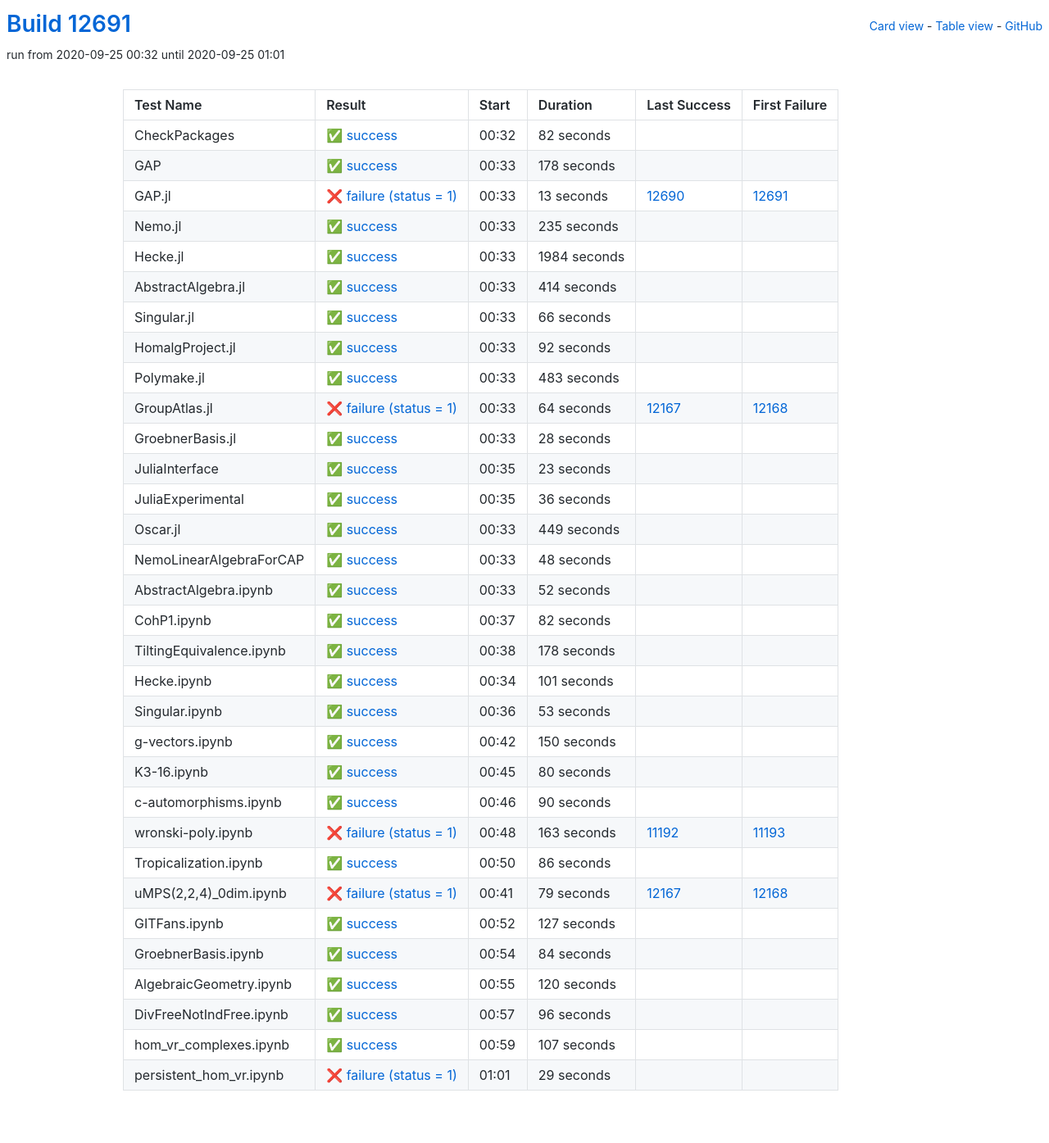
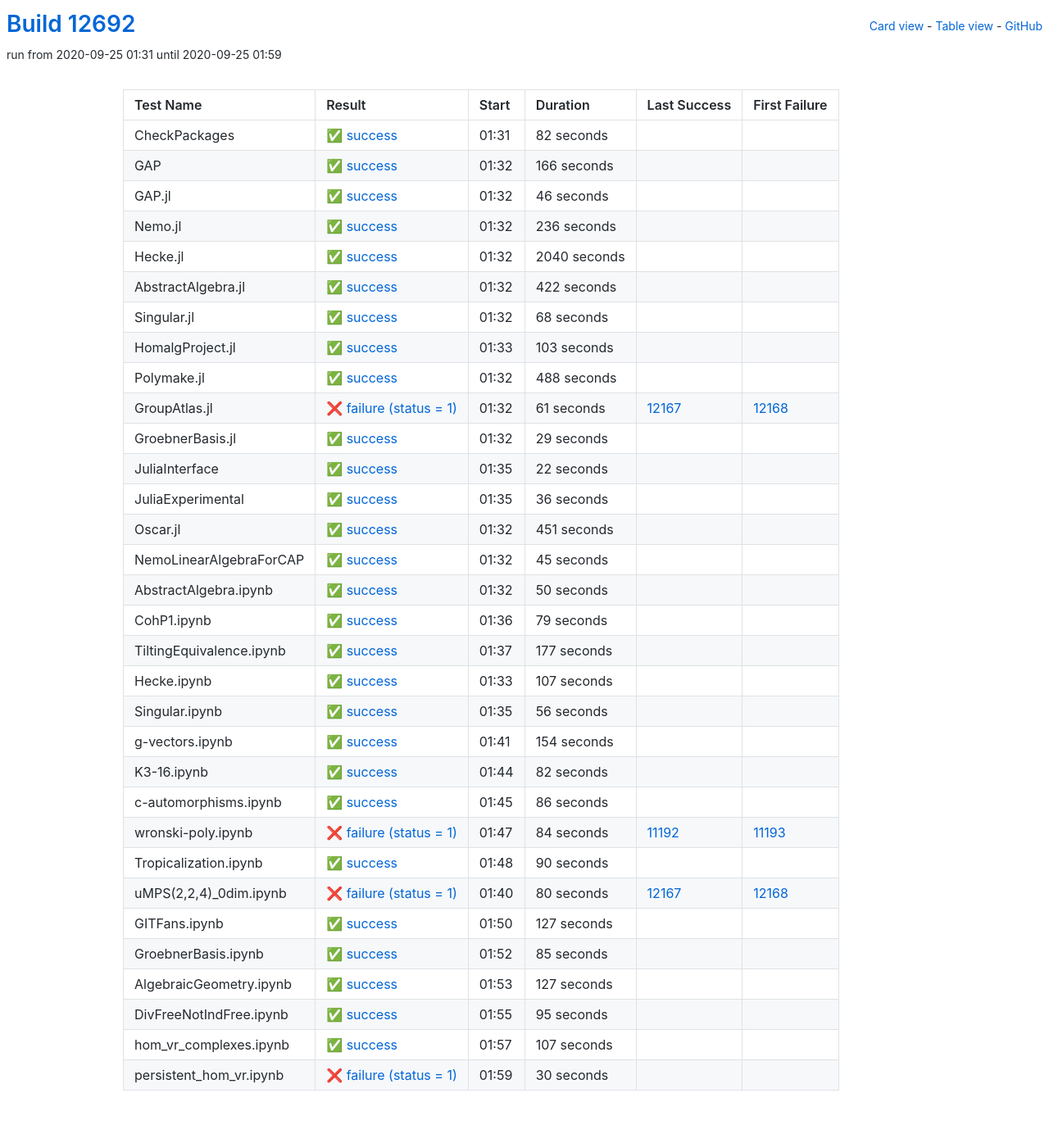
Before and after one commit to oscar-system/oscar-ci-status, a Jekyll site: the page built from table.html, in a window 1280 px wide. Shown: the whole page at 82% size. Built offline with Jekyll 4.4.1, drawn with Linux system fonts in a browser that asks for light colours.

Commit message:
Build #12692

```diff
--- a/_data/ci.yml
+++ b/_data/ci.yml
@@ -1,6 +1,6 @@
 ---
-build: 12691
-build_url: https://oscarci.mathematik.uni-kl.de/job/oscar/12691/
+build: 12692
+build_url: https://oscarci.mathematik.uni-kl.de/job/oscar/12692/
 job: oscar
 organization: oscar-system
 repo: oscar-ci-status
@@ -8,8 +8,8 @@
 tests:
 - name: CheckPackages
   id: checkpackages
-  log: https://oscarci.mathematik.uni-kl.de/job/oscar/12691/artifact/logs/build-12691/CheckPackages.log
-  start: 2020-09-25 00:32
+  log: https://oscarci.mathematik.uni-kl.de/job/oscar/12692/artifact/logs/build-12692/CheckPackages.log
+  start: 2020-09-25 01:31
   success: true
   exitcode: 0
   status: success
@@ -20,140 +20,140 @@
   first_failure_url:
 - name: GAP
   id: gap
-  log: https://oscarci.mathematik.uni-kl.de/job/oscar/12691/artifact/logs/build-12691/GAP.log
-  start: 2020-09-25 00:33
+  log: https://oscarci.mathematik.uni-kl.de/job/oscar/12692/artifact/logs/build-12692/GAP.log
+  start: 2020-09-25 01:32
   success: true
   exitcode: 0
   status: success
-  duration: 178
+  duration: 166
   last_success: false
   last_success_url:
   first_failure: false
   first_failure_url:
 - name: GAP.jl
   id: gap-jl
-  log: https://oscarci.mathematik.uni-kl.de/job/oscar/12691/artifact/logs/build-12691/GAP.jl.log
-  start: 2020-09-25 00:33
-  success: false
-  exitcode: 1
-  status: failure
-  duration: 13
-  last_success: 12690
-  last_success_url: https://oscarci.mathematik.uni-kl.de/job/oscar/12690/
-  first_failure: 12691
-  first_failure_url: https://oscarci.mathematik.uni-kl.de/job/oscar/12691/
-- name: Nemo.jl
-  id: nemo-jl
-  log: https://oscarci.mathematik.uni-kl.de/job/oscar/12691/artifact/logs/build-12691/Nemo.jl.log
-  start: 2020-09-25 00:33
+  log: https://oscarci.mathematik.uni-kl.de/job/oscar/12692/artifact/logs/build-12692/GAP.jl.log
+  start: 2020-09-25 01:32
   success: true
   exitcode: 0
   status: success
-  duration: 235
+  duration: 46
+  last_success: false
+  last_success_url:
+  first_failure: false
+  first_failure_url:
+- name: Nemo.jl
+  id: nemo-jl
+  log: https://oscarci.mathematik.uni-kl.de/job/oscar/12692/artifact/logs/build-12692/Nemo.jl.log
+  start: 2020-09-25 01:32
+  success: true
+  exitcode: 0
+  status: success
+  duration: 236
   last_success: false
   last_success_url:
   first_failure: false
   first_failure_url:
 - name: Hecke.jl
   id: hecke-jl
-  log: https://oscarci.mathematik.uni-kl.de/job/oscar/12691/artifact/logs/build-12691/Hecke.jl.log
-  start: 2020-09-25 00:33
+  log: https://oscarci.mathematik.uni-kl.de/job/oscar/12692/artifact/logs/build-12692/Hecke.jl.log
+  start: 2020-09-25 01:32
   success: true
   exitcode: 0
   status: success
-  duration: 1984
+  duration: 2040
   last_success: false
   last_success_url:
   first_failure: false
   first_failure_url:
 - name: AbstractAlgebra.jl
   id: abstractalgebra-jl
-  log: https://oscarci.mathematik.uni-kl.de/job/oscar/12691/artifact/logs/build-12691/AbstractAlgebra.jl.log
-  start: 2020-09-25 00:33
+  log: https://oscarci.mathematik.uni-kl.de/job/oscar/12692/artifact/logs/build-12692/AbstractAlgebra.jl.log
+  start: 2020-09-25 01:32
   success: true
   exitcode: 0
   status: success
-  duration: 414
+  duration: 422
   last_success: false
   last_success_url:
   first_failure: false
   first_failure_url:
 - name: Singular.jl
   id: singular-jl
-  log: https://oscarci.mathematik.uni-kl.de/job/oscar/12691/artifact/logs/build-12691/Singular.jl.log
-  start: 2020-09-25 00:33
+  log: https://oscarci.mathematik.uni-kl.de/job/oscar/12692/artifact/logs/build-12692/Singular.jl.log
+  start: 2020-09-25 01:32
   success: true
   exitcode: 0
   status: success
-  duration: 66
+  duration: 68
   last_success: false
   last_success_url:
   first_failure: false
   first_failure_url:
 - name: HomalgProject.jl
   id: homalgproject-jl
-  log: https://oscarci.mathematik.uni-kl.de/job/oscar/12691/artifact/logs/build-12691/HomalgProject.jl.log
-  start: 2020-09-25 00:33
+  log: https://oscarci.mathematik.uni-kl.de/job/oscar/12692/artifact/logs/build-12692/HomalgProject.jl.log
+  start: 2020-09-25 01:33
   success: true
   exitcode: 0
   status: success
-  duration: 92
+  duration: 103
   last_success: false
   last_success_url:
   first_failure: false
   first_failure_url:
 - name: Polymake.jl
   id: polymake-jl
-  log: https://oscarci.mathematik.uni-kl.de/job/oscar/12691/artifact/logs/build-12691/Polymake.jl.log
-  start: 2020-09-25 00:33
+  log: https://oscarci.mathematik.uni-kl.de/job/oscar/12692/artifact/logs/build-12692/Polymake.jl.log
+  start: 2020-09-25 01:32
   success: true
   exitcode: 0
   status: success
-  duration: 483
+  duration: 488
   last_success: false
   last_success_url:
   first_failure: false
   first_failure_url:
 - name: GroupAtlas.jl
   id: groupatlas-jl
-  log: https://oscarci.mathematik.uni-kl.de/job/oscar/12691/artifact/logs/build-12691/GroupAtlas.jl.log
-  start: 2020-09-25 00:33
+  log: https://oscarci.mathematik.uni-kl.de/job/oscar/12692/artifact/logs/build-12692/GroupAtlas.jl.log
+  start: 2020-09-25 01:32
   success: false
   exitcode: 1
   status: failure
-  duration: 64
+  duration: 61
   last_success: 12167
   last_success_url: https://oscarci.mathematik.uni-kl.de/job/oscar/12167/
   first_failure: 12168
   first_failure_url: https://oscarci.mathematik.uni-kl.de/job/oscar/12168/
 - name: GroebnerBasis.jl
   id: groebnerbasis-jl
-  log: https://oscarci.mathematik.uni-kl.de/job/oscar/12691/artifact/logs/build-12691/GroebnerBasis.jl.log
-  start: 2020-09-25 00:33
+  log: https://oscarci.mathematik.uni-kl.de/job/oscar/12692/artifact/logs/build-12692/GroebnerBasis.jl.log
+  start: 2020-09-25 01:32
   success: true
   exitcode: 0
   status: success
-  duration: 28
+  duration: 29
   last_success: false
   last_success_url:
   first_failure: false
   first_failure_url:
 - name: JuliaInterface
   id: juliainterface
-  log: https://oscarci.mathematik.uni-kl.de/job/oscar/12691/artifact/logs/build-12691/JuliaInterface.log
-  start: 2020-09-25 00:35
+  log: https://oscarci.mathematik.uni-kl.de/job/oscar/12692/artifact/logs/build-12692/JuliaInterface.log
+  start: 2020-09-25 01:35
   success: true
   exitcode: 0
   status: success
-  duration: 23
+  duration: 22
   last_success: false
   last_success_url:
   first_failure: false
   first_failure_url:
 - name: JuliaExperimental
   id: juliaexperimental
-  log: https://oscarci.mathematik.uni-kl.de/job/oscar/12691/artifact/logs/build-12691/JuliaExperimental.log
-  start: 2020-09-25 00:35
+  log: https://oscarci.mathematik.uni-kl.de/job/oscar/12692/artifact/logs/build-12692/JuliaExperimental.log
+  start: 2020-09-25 01:35
   success: true
   exitcode: 0
   status: success
@@ -164,44 +164,104 @@
   first_failure_url:
 - name: Oscar.jl
   id: oscar-jl
-  log: https://oscarci.mathematik.uni-kl.de/job/oscar/12691/artifact/logs/build-12691/Oscar.jl.log
-  start: 2020-09-25 00:33
+  log: https://oscarci.mathematik.uni-kl.de/job/oscar/12692/artifact/logs/build-12692/Oscar.jl.log
+  start: 2020-09-25 01:32
   success: true
   exitcode: 0
   status: success
-  duration: 449
+  duration: 451
   last_success: false
   last_success_url:
   first_failure: false
   first_failure_url:
 - name: NemoLinearAlgebraForCAP
   id: nemolinearalgebraforcap
-  log: https://oscarci.mathematik.uni-kl.de/job/oscar/12691/artifact/logs/build-12691/NemoLinearAlgebraForCAP.log
-  start: 2020-09-25 00:33
+  log: https://oscarci.mathematik.uni-kl.de/job/oscar/12692/artifact/logs/build-12692/NemoLinearAlgebraForCAP.log
+  start: 2020-09-25 01:32
   success: true
   exitcode: 0
   status: success
-  duration: 48
+  duration: 45
   last_success: false
   last_success_url:
   first_failure: false
   first_failure_url:
 - name: AbstractAlgebra.ipynb
   id: abstractalgebra-ipynb
-  log: https://oscarci.mathematik.uni-kl.de/job/oscar/12691/artifact/logs/build-12691/AbstractAlgebra.ipynb.log
-  start: 2020-09-25 00:33
+  log: https://oscarci.mathematik.uni-kl.de/job/oscar/12692/artifact/logs/build-12692/AbstractAlgebra.ipynb.log
+  start: 2020-09-25 01:32
   success: true
   exitcode: 0
   status: success
-  duration: 52
+  duration: 50
   last_success: false
   last_success_url:
   first_failure: false
   first_failure_url:
 - name: CohP1.ipynb
   id: cohp1-ipynb
-  log: https://oscarci.mathematik.uni-kl.de/job/oscar/12691/artifact/logs/build-12691/CohP1.ipynb.log
-  start: 2020-09-25 00:37
+  log: https://oscarci.mathematik.uni-kl.de/job/oscar/12692/artifact/logs/build-12692/CohP1.ipynb.log
+  start: 2020-09-25 01:36
+  success: true
+  exitcode: 0
+  status: success
+  duration: 79
+  last_success: false
+  last_success_url:
+  first_failure: false
+  first_failure_url:
+- name: TiltingEquivalence.ipynb
+  id: tiltingequivalence-ipynb
+  log: https://oscarci.mathematik.uni-kl.de/job/oscar/12692/artifact/logs/build-12692/TiltingEquivalence.ipynb.log
+  start: 2020-09-25 01:37
+  success: true
+  exitcode: 0
+  status: success
+  duration: 177
+  last_success: false
+  last_success_url:
+  first_failure: false
+  first_failure_url:
+- name: Hecke.ipynb
+  id: hecke-ipynb
+  log: https://oscarci.mathematik.uni-kl.de/job/oscar/12692/artifact/logs/build-12692/Hecke.ipynb.log
+  start: 2020-09-25 01:33
+  success: true
+  exitcode: 0
+  status: success
+  duration: 107
+  last_success: false
+  last_success_url:
+  first_failure: false
+  first_failure_url:
+- name: Singular.ipynb
+  id: singular-ipynb
+  log: https://oscarci.mathematik.uni-kl.de/job/oscar/12692/artifact/logs/build-12692/Singular.ipynb.log
+  start: 2020-09-25 01:35
+  success: true
+  exitcode: 0
+  status: success
+  duration: 56
+  last_success: false
+  last_success_url:
+  first_failure: false
+  first_failure_url:
+- name: g-vectors.ipynb
+  id: g-vectors-ipynb
+  log: https://oscarci.mathematik.uni-kl.de/job/oscar/12692/artifact/logs/build-12692/g-vectors.ipynb.log
+  start: 2020-09-25 01:41
+  success: true
+  exitcode: 0
+  status: success
+  duration: 154
+  last_success: false
+  last_success_url:
+  first_failure: false
+  first_failure_url:
+- name: K3-16.ipynb
+  id: k3-16-ipynb
+  log: https://oscarci.mathematik.uni-kl.de/job/oscar/12692/artifact/logs/build-12692/K3-16.ipynb.log
+  start: 2020-09-25 01:44
   success: true
   exitcode: 0
   status: success
@@ -210,70 +270,34 @@
   last_success_url:
   first_failure: false
   first_failure_url:
-- name: TiltingEquivalence.ipynb
-  id: tiltingequivalence-ipynb
-  log: https://oscarci.mathematik.uni-kl.de/job/oscar/12691/artifact/logs/build-12691/TiltingEquivalence.ipynb.log
-  start: 2020-09-25 00:38
+- name: c-automorphisms.ipynb
+  id: c-automorphisms-ipynb
+  log: https://oscarci.mathematik.uni-kl.de/job/oscar/12692/artifact/logs/build-12692/c-automorphisms.ipynb.log
+  start: 2020-09-25 01:45
   success: true
   exitcode: 0
   status: success
-  duration: 178
+  duration: 86
   last_success: false
   last_success_url:
   first_failure: false
   first_failure_url:
-- name: Hecke.ipynb
-  id: hecke-ipynb
-  log: https://oscarci.mathematik.uni-kl.de/job/oscar/12691/artifact/logs/build-12691/Hecke.ipynb.log
-  start: 2020-09-25 00:34
-  success: true
-  exitcode: 0
-  status: success
-  duration: 101
-  last_success: false
-  last_success_url:
-  first_failure: false
-  first_failure_url:
-- name: Singular.ipynb
-  id: singular-ipynb
-  log: https://oscarci.mathematik.uni-kl.de/job/oscar/12691/artifact/logs/build-12691/Singular.ipynb.log
-  start: 2020-09-25 00:36
-  success: true
-  exitcode: 0
-  status: success
-  duration: 53
-  last_success: false
-  last_success_url:
-  first_failure: false
-  first_failure_url:
-- name: g-vectors.ipynb
-  id: g-vectors-ipynb
-  log: https://oscarci.mathematik.uni-kl.de/job/oscar/12691/artifact/logs/build-12691/g-vectors.ipynb.log
-  start: 2020-09-25 00:42
-  success: true
-  exitcode: 0
-  status: success
-  duration: 150
-  last_success: false
-  last_success_url:
-  first_failure: false
-  first_failure_url:
-- name: K3-16.ipynb
-  id: k3-16-ipynb
-  log: https://oscarci.mathematik.uni-kl.de/job/oscar/12691/artifact/logs/build-12691/K3-16.ipynb.log
-  start: 2020-09-25 00:45
-  success: true
-  exitcode: 0
-  status: success
-  duration: 80
-  last_success: false
-  last_success_url:
-  first_failure: false
-  first_failure_url:
-- name: c-automorphisms.ipynb
-  id: c-automorphisms-ipynb
-  log: https://oscarci.mathematik.uni-kl.de/job/oscar/12691/artifact/logs/build-12691/c-automorphisms.ipynb.log
-  start: 2020-09-25 00:46
+- name: wronski-poly.ipynb
+  id: wronski-poly-ipynb
+  log: https://oscarci.mathematik.uni-kl.de/job/oscar/12692/artifact/logs/build-12692/wronski-poly.ipynb.log
+  start: 2020-09-25 01:47
+  success: false
+  exitcode: 1
+  status: failure
+  duration: 84
+  last_success: 11192
+  last_success_url: https://oscarci.mathematik.uni-kl.de/job/oscar/11192/
+  first_failure: 11193
+  first_failure_url: https://oscarci.mathematik.uni-kl.de/job/oscar/11193/
+- name: Tropicalization.ipynb
+  id: tropicalization-ipynb
+  log: https://oscarci.mathematik.uni-kl.de/job/oscar/12692/artifact/logs/build-12692/Tropicalization.ipynb.log
+  start: 2020-09-25 01:48
   success: true
   exitcode: 0
   status: success
@@ -282,46 +306,22 @@
   last_success_url:
   first_failure: false
   first_failure_url:
-- name: wronski-poly.ipynb
-  id: wronski-poly-ipynb
-  log: https://oscarci.mathematik.uni-kl.de/job/oscar/12691/artifact/logs/build-12691/wronski-poly.ipynb.log
-  start: 2020-09-25 00:48
+- name: uMPS(2,2,4)_0dim.ipynb
+  id: umps-2-2-4-0dim-ipynb
+  log: https://oscarci.mathematik.uni-kl.de/job/oscar/12692/artifact/logs/build-12692/uMPS-2-2-4-_0dim.ipynb.log
+  start: 2020-09-25 01:40
   success: false
   exitcode: 1
   status: failure
-  duration: 163
-  last_success: 11192
-  last_success_url: https://oscarci.mathematik.uni-kl.de/job/oscar/11192/
-  first_failure: 11193
-  first_failure_url: https://oscarci.mathematik.uni-kl.de/job/oscar/11193/
-- name: Tropicalization.ipynb
-  id: tropicalization-ipynb
-  log: https://oscarci.mathematik.uni-kl.de/job/oscar/12691/artifact/logs/build-12691/Tropicalization.ipynb.log
-  start: 2020-09-25 00:50
-  success: true
-  exitcode: 0
-  status: success
-  duration: 86
-  last_success: false
-  last_success_url:
-  first_failure: false
-  first_failure_url:
-- name: uMPS(2,2,4)_0dim.ipynb
-  id: umps-2-2-4-0dim-ipynb
-  log: https://oscarci.mathematik.uni-kl.de/job/oscar/12691/artifact/logs/build-12691/uMPS-2-2-4-_0dim.ipynb.log
-  start: 2020-09-25 00:41
-  success: false
-  exitcode: 1
-  status: failure
-  duration: 79
+  duration: 80
   last_success: 12167
   last_success_url: https://oscarci.mathematik.uni-kl.de/job/oscar/12167/
   first_failure: 12168
   first_failure_url: https://oscarci.mathematik.uni-kl.de/job/oscar/12168/
 - name: GITFans.ipynb
   id: gitfans-ipynb
-  log: https://oscarci.mathematik.uni-kl.de/job/oscar/12691/artifact/logs/build-12691/GITFans.ipynb.log
-  start: 2020-09-25 00:52
+  log: https://oscarci.mathematik.uni-kl.de/job/oscar/12692/artifact/logs/build-12692/GITFans.ipynb.log
+  start: 2020-09-25 01:50
   success: true
   exitcode: 0
   status: success
@@ -332,44 +332,44 @@
   first_failure_url:
 - name: GroebnerBasis.ipynb
   id: groebnerbasis-ipynb
-  log: https://oscarci.mathematik.uni-kl.de/job/oscar/12691/artifact/logs/build-12691/GroebnerBasis.ipynb.log
-  start: 2020-09-25 00:54
+  log: https://oscarci.mathematik.uni-kl.de/job/oscar/12692/artifact/logs/build-12692/GroebnerBasis.ipynb.log
+  start: 2020-09-25 01:52
   success: true
   exitcode: 0
   status: success
-  duration: 84
+  duration: 85
   last_success: false
   last_success_url:
   first_failure: false
   first_failure_url:
 - name: AlgebraicGeometry.ipynb
   id: algebraicgeometry-ipynb
-  log: https://oscarci.mathematik.uni-kl.de/job/oscar/12691/artifact/logs/build-12691/AlgebraicGeometry.ipynb.log
-  start: 2020-09-25 00:55
+  log: https://oscarci.mathematik.uni-kl.de/job/oscar/12692/artifact/logs/build-12692/AlgebraicGeometry.ipynb.log
+  start: 2020-09-25 01:53
   success: true
   exitcode: 0
   status: success
-  duration: 120
+  duration: 127
   last_success: false
   last_success_url:
   first_failure: false
   first_failure_url:
 - name: DivFreeNotIndFree.ipynb
   id: divfreenotindfree-ipynb
-  log: https://oscarci.mathematik.uni-kl.de/job/oscar/12691/artifact/logs/build-12691/DivFreeNotIndFree.ipynb.log
-  start: 2020-09-25 00:57
+  log: https://oscarci.mathematik.uni-kl.de/job/oscar/12692/artifact/logs/build-12692/DivFreeNotIndFree.ipynb.log
+  start: 2020-09-25 01:55
   success: true
   exitcode: 0
   status: success
-  duration: 96
+  duration: 95
   last_success: false
   last_success_url:
   first_failure: false
   first_failure_url:
 - name: hom_vr_complexes.ipynb
   id: hom-vr-complexes-ipynb
-  log: https://oscarci.mathematik.uni-kl.de/job/oscar/12691/artifact/logs/build-12691/hom_vr_complexes.ipynb.log
-  start: 2020-09-25 00:59
+  log: https://oscarci.mathematik.uni-kl.de/job/oscar/12692/artifact/logs/build-12692/hom_vr_complexes.ipynb.log
+  start: 2020-09-25 01:57
   success: true
   exitcode: 0
   status: success
@@ -380,12 +380,12 @@
   first_failure_url:
 - name: persistent_hom_vr.ipynb
   id: persistent-hom-vr-ipynb
-  log: https://oscarci.mathematik.uni-kl.de/job/oscar/12691/artifact/logs/build-12691/persistent_hom_vr.ipynb.log
-  start: 2020-09-25 01:01
+  log: https://oscarci.mathematik.uni-kl.de/job/oscar/12692/artifact/logs/build-12692/persistent_hom_vr.ipynb.log
+  start: 2020-09-25 01:59
   success: false
   exitcode: 1
   status: failure
-  duration: 29
+  duration: 30
   last_success: false
   last_success_url:
   first_failure: false
```
Also changed, not shown: README.md.
